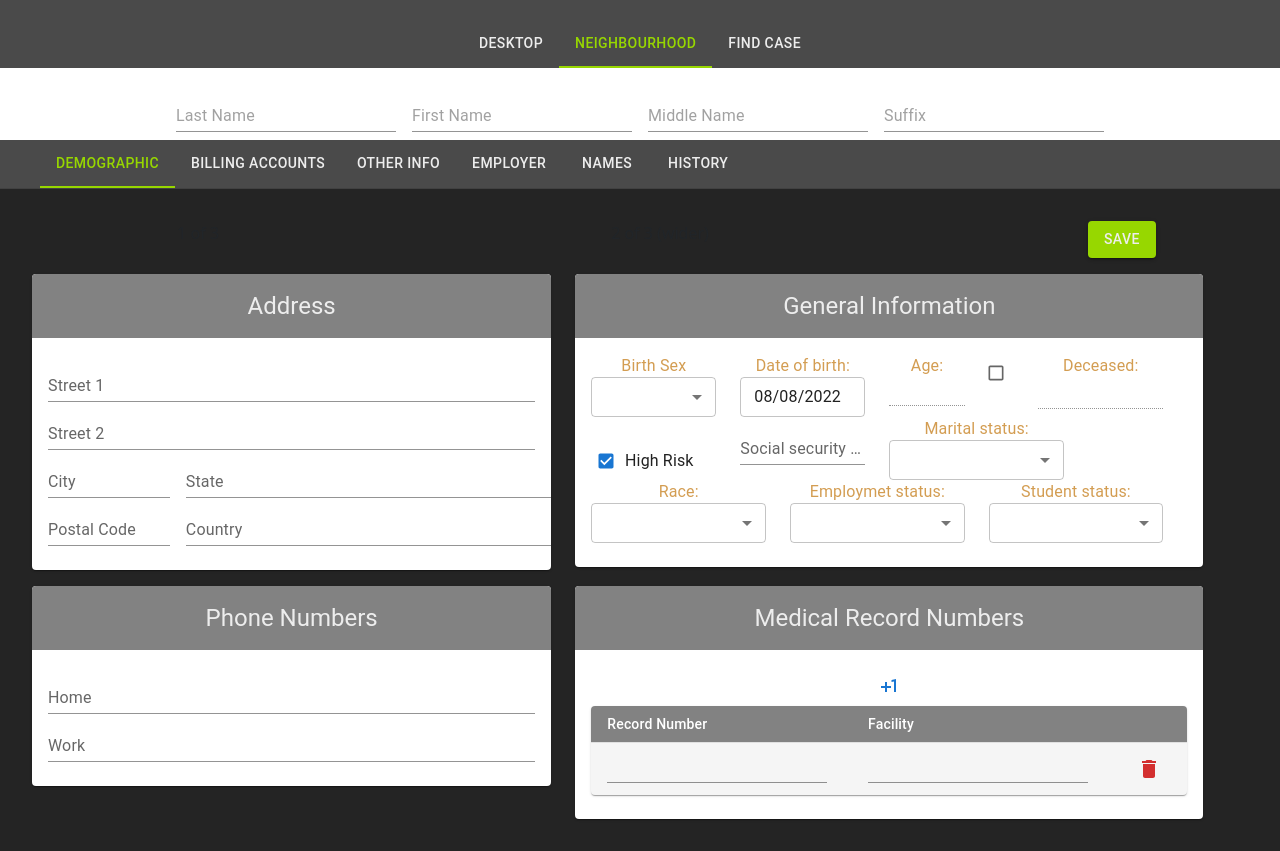
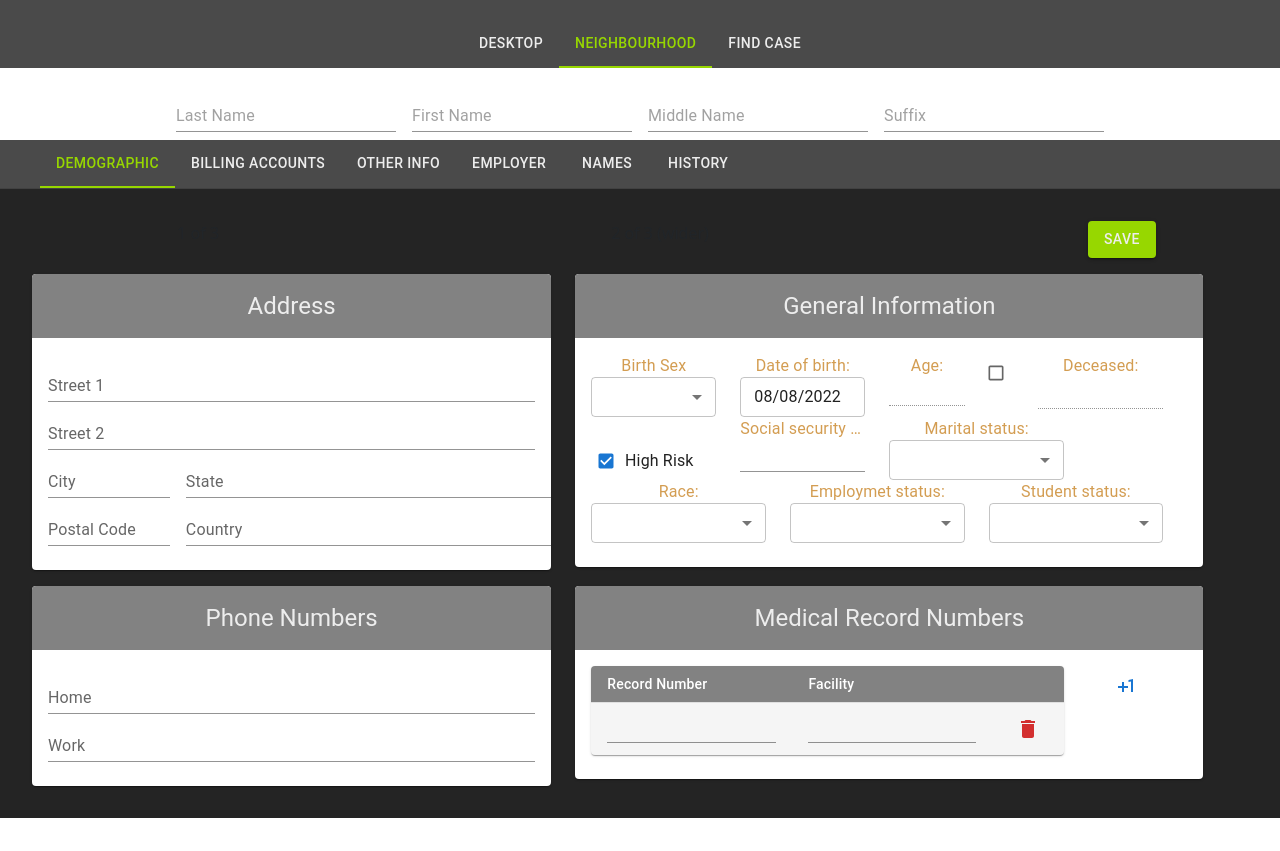
Before and after one commit to arunrajv1/AspnetMicroservices, a React (Create React App) app in the folder WebApp/: page / in a window 1280 px wide. Both pictures are taken after a click on the tab "NEIGHBOURHOOD". Shown: the top 851 px of the page. After the commit the page ends 818 px from the top, so only its background shows below. Built offline with nearby package versions, Linux system fonts and the light colour scheme.

Commit message:
some UI issues fixed

```diff
--- a/WebApp/src/components/patient/PatientDemographicComponent.tsx
+++ b/WebApp/src/components/patient/PatientDemographicComponent.tsx
@@ -486,7 +486,6 @@ const PatientDemographicComponent = (props: any) => {
                     <FormLabel sx={formLabelStyling}>Deceased:</FormLabel>
                   </Stack>
                   <Stack>
-                    {/*  */}
                     <Input id="txt_deceased" type="text" disabled={deceased} />
                   </Stack>
                 </Col>
@@ -537,10 +536,13 @@ const PatientDemographicComponent = (props: any) => {
                 </Col>
                 <Col className="col-md-3">
                   <Stack>
-                    <TextField
+                    <FormLabel sx={formLabelStyling}>
+                      Social security no:
+                    </FormLabel>
+                  </Stack>
+                  <Stack>
+                    <Input
                       id="txt_ssn"
-                      label="Social security no:"
-                      variant="standard"
                       type="text"
                       name="ssn"
                       value={formValues.ssn}
@@ -716,11 +718,8 @@ const PatientDemographicComponent = (props: any) => {
           <Card>
             <CustomCardHeader title="Medical Record Numbers"></CustomCardHeader>
             <CardContent>
-              <Tooltip title="Add Row">
-                <IconButton onClick={addRow}>
-                  <PlusOneIcon color="primary" />
-                </IconButton>
-              </Tooltip>
+              <Row className="col-md-12">
+                <Col className="col-md-10">
                   <TableContainer component={Paper}>
                     <Table size="small" aria-label="a dense table">
                       <TableHead>
@@ -728,7 +727,9 @@ const PatientDemographicComponent = (props: any) => {
                           <StyledTableCell component="th">
                             Record Number
                           </StyledTableCell>
-                      <StyledTableCell component="th">Facility</StyledTableCell>
+                          <StyledTableCell component="th">
+                            Facility
+                          </StyledTableCell>
                           <StyledTableCell component="th"></StyledTableCell>
                         </TableRow>
                       </TableHead>
@@ -772,6 +773,15 @@ const PatientDemographicComponent = (props: any) => {
                       </TableBody>
                     </Table>
                   </TableContainer>
+                </Col>
+                <Col className="col-md-2">
+                  <Tooltip title="Add Row">
+                    <IconButton onClick={addRow}>
+                      <PlusOneIcon color="primary" />
+                    </IconButton>
+                  </Tooltip>
+                </Col>
+              </Row>
             </CardContent>
           </Card>
         </Grid>
```
Lines whose indentation alone changed are shown as unchanged.
